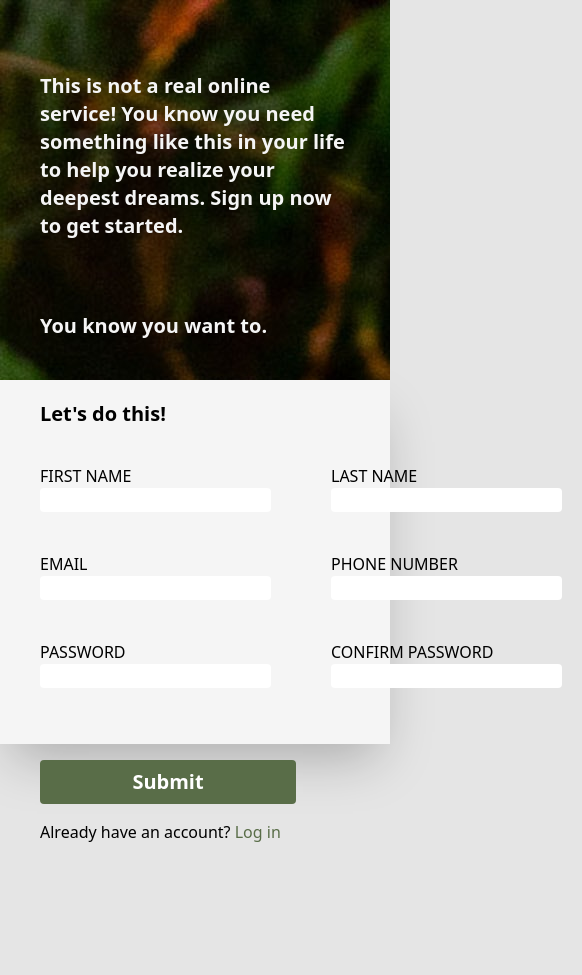
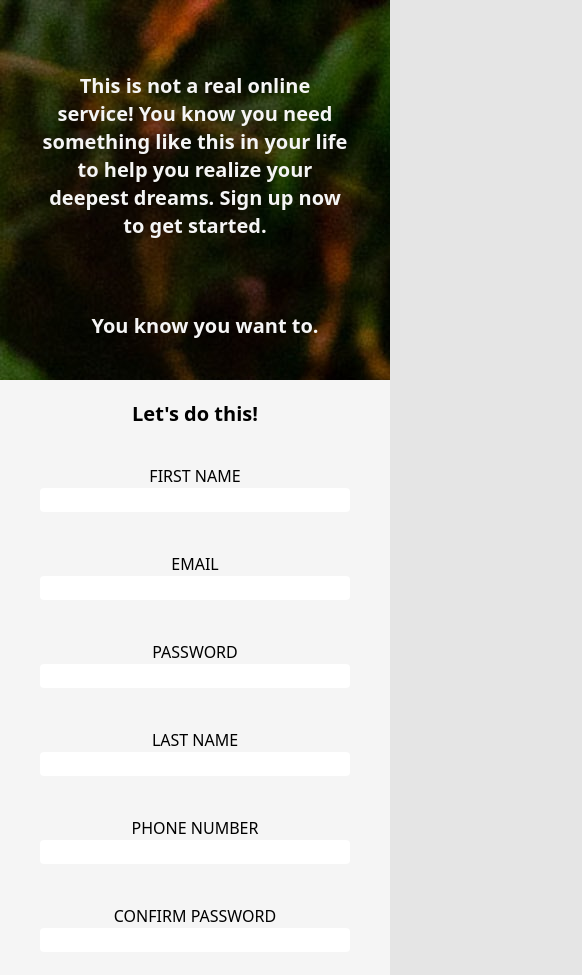
Before and after one commit to maxpajewski/sign-up-form, a website: page index.html in a window 390 px wide. Shown: the top 975 px of the page, 582 px wide, since content can reach past the window. Before the commit the page ends 844 px from the top, so only its background shows below. Drawn offline with Linux system fonts and the light colour scheme.

Commit message:
Updates to mobile layout

```diff
--- a/index.html
+++ b/index.html
@@ -12,47 +12,47 @@
         <img src="image.jpg" alt="leafy green" class="hidden lg:block h-screen">
         <div class="w-screen md:flex flex-col">
             <div class="disclaimer bg-leaf-background py-5 text-neutral-100 lg:bg-wow lg:text-neutral-900">
-                <p class="text-grey-900 mx-5 p-5 mt-8 text-xl font-bold">This is not a real online service! You know you need something
+                <p class="text-grey-900 mx-5 p-5 mt-8 text-xl font-bold text-center lg:text-left">This is not a real online service! You know you need something
                     like this in your life to help you realize your deepest dreams.
                     Sign up now to get started.</p>
-                <p class="text-grey-900 ml-5 p-5 mt-8 text-xl font-bold">You know you want to.</p>
+                <p class="text-grey-900 ml-5 p-5 mt-8 text-xl font-bold text-center lg:text-left">You know you want to.</p>
             </div>
 
             <div class="form bg-neutral-100 py-5 shadow-2xl">
-                <h1 class="text-xl font-bold ml-10">Let's do this!</h1>
-                <form action="#" method="get" class="flex my-4">
+                <h1 class="text-xl font-bold text-center lg:text-left lg:ml-10">Let's do this!</h1>
+                <form action="#" method="get" class="flex flex-col lg:flex-row my-4">
                     <div class="left-form flex flex-col">
-                        <div class="form-row flex flex-col ml-5 p-5">
-                            <label for="first_name">FIRST NAME</label>
+                        <div class="form-row flex flex-col ml-5 p-5 mr-5">
+                            <label for="first_name" class="text-center md:text-left">FIRST NAME</label>
                             <input type="text" id="first_name" name="first_name" class="rounded" required>
                         </div>
-                        <div class="form-row flex flex-col ml-5 p-5">
-                            <label for="email">EMAIL</label>
+                        <div class="form-row flex flex-col ml-5 p-5 mr-5">
+                            <label for="email" class="text-center md:text-left">EMAIL</label>
                             <input type="email" id="email" name="email" class="rounded invalid:border-solid invalid:border-red-600" required>
                         </div>
-                        <div class="form-row flex flex-col ml-5 p-5">
-                            <label for="password">PASSWORD</label>
+                        <div class="form-row flex flex-col ml-5 p-5 mr-5">
+                            <label for="password" class="text-center md:text-left">PASSWORD</label>
                             <input  pattern="(?=.*\d)(?=.*[a-z])(?=.*[A-Z]).{6,}" type="password" id="password" name="password" class="rounded" required title="You password must have 6 characters, one uppercase, one lowercase, and one number.">
                         </div>
                     </div>
                     <div class="left-form flex flex-col">
-                        <div class="form-row flex flex-col ml-5 p-5">
-                            <label for="last_name">LAST NAME</label>
+                        <div class="form-row flex flex-col ml-5 p-5 mr-5">
+                            <label for="last_name" class="text-center md:text-left">LAST NAME</label>
                             <input type="text" id="last_name" name="last_name" class="rounded" required>
                         </div>
-                        <div class="form-row flex flex-col ml-5 p-5">
-                            <label for="phone-number">PHONE NUMBER</label>
+                        <div class="form-row flex flex-col ml-5 p-5 mr-5">
+                            <label for="phone-number" class="text-center md:text-left">PHONE NUMBER</label>
                             <input type="text" id="phone-number" name="phone-number" class="rounded" required>
                         </div>
-                        <div class="form-row flex flex-col ml-5 p-5">
-                            <label for="confirm-password">CONFIRM PASSWORD</label>
+                        <div class="form-row flex flex-col ml-5 p-5 mr-5">
+                            <label for="confirm-password" class="text-center md:text-left">CONFIRM PASSWORD</label>
                             <input pattern="(?=.*\d)(?=.*[a-z])(?=.*[A-Z]).{6,}" type="password" id="confirm-password" name="confirm-password" class="rounded" required>
                         </div>
                     </div>
                 </div>
-                <button type='submit' class="bg-forest text-xl text-white font-bold rounded px-4 py-2 mt-4 w-64 ml-10">Submit</button>
+                <button type='submit' class="bg-forest text-xl text-white font-bold rounded block px-4 py-2 mt-4 w-64 mx-auto lg:ml-10">Submit</button>
                 </form>
-                <p class="ml-10 mt-4">Already have an account? <a href='https://www.youtube.com/watch?v=dQw4w9WgXcQ&ab_channel=RickAstley' class='text-forest'>Log in</a></p>
+                <p class="mt-4 mb-8 text-center lg:text-left lg:ml-10">Already have an account? <a href='https://www.youtube.com/watch?v=dQw4w9WgXcQ&ab_channel=RickAstley' class='text-forest'>Log in</a></p>
             </div>
         </div>
     </div>
```
Also changed, not shown: output.css.
